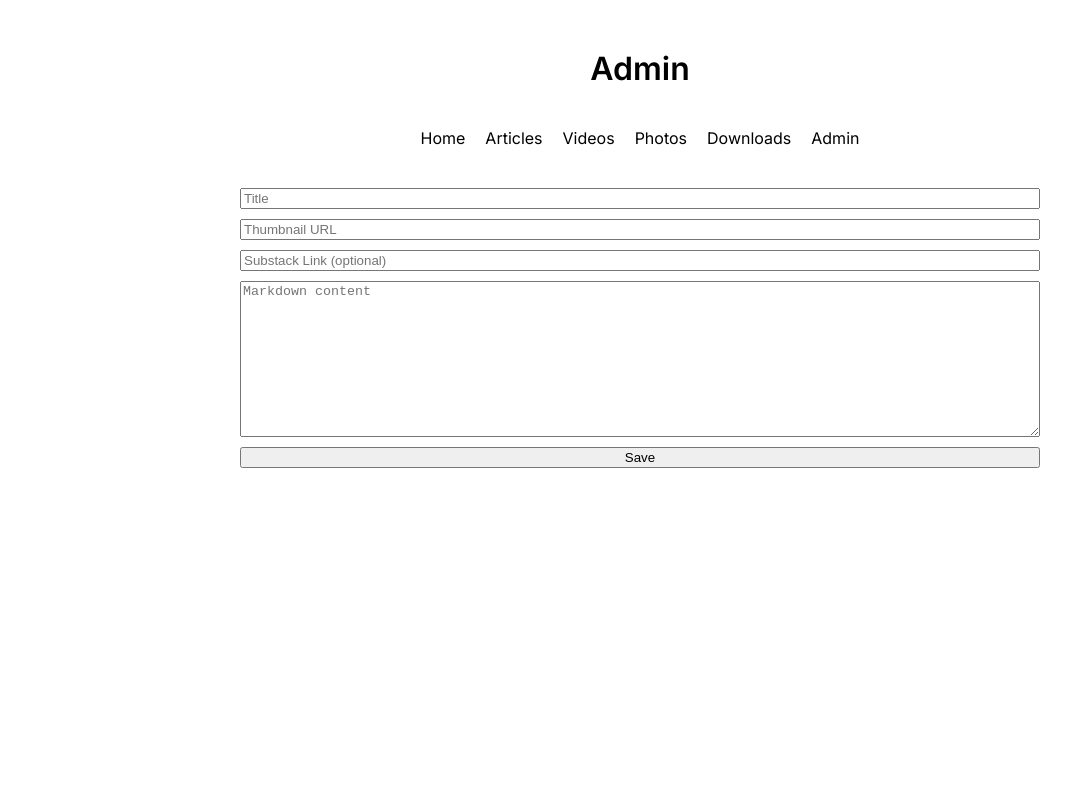
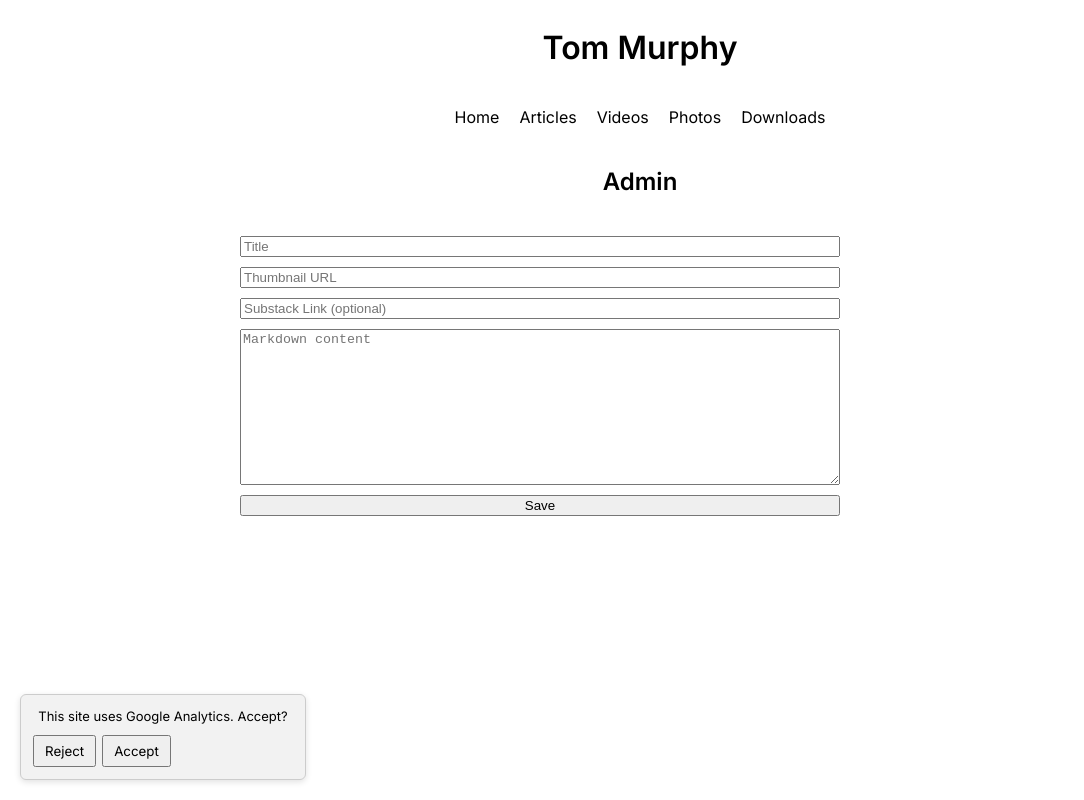
Before and after one commit to tomsuan/tommurphy.me, a Next.js app: page /admin in a window 1280 px wide. Shown: the whole page, without its empty margins (0-1084 px from the left). Built offline with nearby package versions, Linux system fonts and the light colour scheme.

Commit message:
Admin page: use shared Layout, remove duplicate head/nav

```diff
--- a/pages/admin.js
+++ b/pages/admin.js
@@ -1,83 +1,71 @@
-import { useState } from 'react';
-import Head from 'next/head';
-import Link from 'next/link';
-import { Inter } from 'next/font/google';
+import { useState } from "react";
 
-const inter = Inter({ subsets: ['latin'] });
+import Layout from "../Layout";
 
 export default function Admin() {
-  const [status, setStatus] = useState('');
+  const [status, setStatus] = useState("");
 
   const handleSubmit = async (e) => {
     e.preventDefault();
+
     const form = new FormData(e.target);
     const payload = {
-      title: form.get('title')?.trim(),
-      thumbnail: form.get('thumbnail')?.trim() || '',
-      link: form.get('link')?.trim() || '',
-      content: form.get('content')?.trim() || '',
+      title: form.get("title")?.trim(),
+      thumbnail: form.get("thumbnail")?.trim() || "",
+      link: form.get("link")?.trim() || "",
+      content: form.get("content")?.trim() || "",
     };
 
     if (!payload.title) {
-      setStatus('Error: Title is required');
+      setStatus("Error: Title is required");
       return;
     }
 
     try {
-      const res = await fetch('/api/upload', {
-        method: 'POST',
-        headers: { 'Content-Type': 'application/json' },
+      const res = await fetch("/api/upload", {
+        method: "POST",
+        headers: { "Content-Type": "application/json" },
         body: JSON.stringify(payload),
       });
 
       if (res.ok) {
-        setStatus('Saved successfully');
+        setStatus("Saved successfully");
         e.target.reset();
       } else {
-        const error = await res.json();
-        setStatus(`Error: ${error.error || 'Failed to save'}`);
+        let msg = "Failed to save";
+        try {
+          const error = await res.json();
+          msg = error?.error || msg;
+        } catch {}
+        setStatus(`Error: ${msg}`);
       }
-    } catch (error) {
-      setStatus('Error: Network issue');
+    } catch {
+      setStatus("Error: Network issue");
     }
   };
 
   return (
-    <div className={inter.className} style={{ maxWidth: '800px', margin: 'auto', padding: '20px' }}>
-      <Head>
-        <title>Admin</title>
-        <meta name="viewport" content="width=device-width, initial-scale=1" />
-        <link rel="icon" href="/favicon.ico" />
-      </Head>
-      <h1 style={{ textAlign: 'center', fontWeight: 600 }}>Admin</h1>
-      <nav style={{ display: 'flex', justifyContent: 'center', gap: '20px', marginTop: '40px', flexWrap: 'wrap' }}>
-        <Link href="/" style={{ textDecoration: 'none', color: 'black' }}>
-          Home
-        </Link>
-        <Link href="/articles" style={{ textDecoration: 'none', color: 'black' }}>
-          Articles
-        </Link>
-        <Link href="/videos" style={{ textDecoration: 'none', color: 'black' }}>
-          Videos
-        </Link>
-        <Link href="/photos" style={{ textDecoration: 'none', color: 'black' }}>
-          Photos
-        </Link>
-        <Link href="/downloads" style={{ textDecoration: 'none', color: 'black' }}>
-          Downloads
-        </Link>
-        <Link href="/admin" style={{ textDecoration: 'none', color: 'black' }}>
-          Admin
-        </Link>
-      </nav>
-      <form onSubmit={handleSubmit} style={{ display: 'flex', flexDirection: 'column', gap: '10px', marginTop: '40px' }}>
+    <Layout title="Tom Murphy - Admin" description="Admin">
+      <h2 style={{ fontWeight: 600, marginTop: "40px" }}>Admin</h2>
+
+      <form
+        onSubmit={handleSubmit}
+        style={{
+          display: "flex",
+          flexDirection: "column",
+          gap: "10px",
+          marginTop: "40px",
+          maxWidth: "600px",
+        }}
+      >
         <input name="title" placeholder="Title" required />
         <input name="thumbnail" placeholder="Thumbnail URL" />
         <input name="link" placeholder="Substack Link (optional)" />
         <textarea name="content" placeholder="Markdown content" rows={10} />
         <button type="submit">Save</button>
       </form>
-      {status && <p>{status}</p>}
-    </div>
+
+      {status ? <p style={{ marginTop: "16px" }}>{status}</p> : null}
+    </Layout>
   );
 }
```
